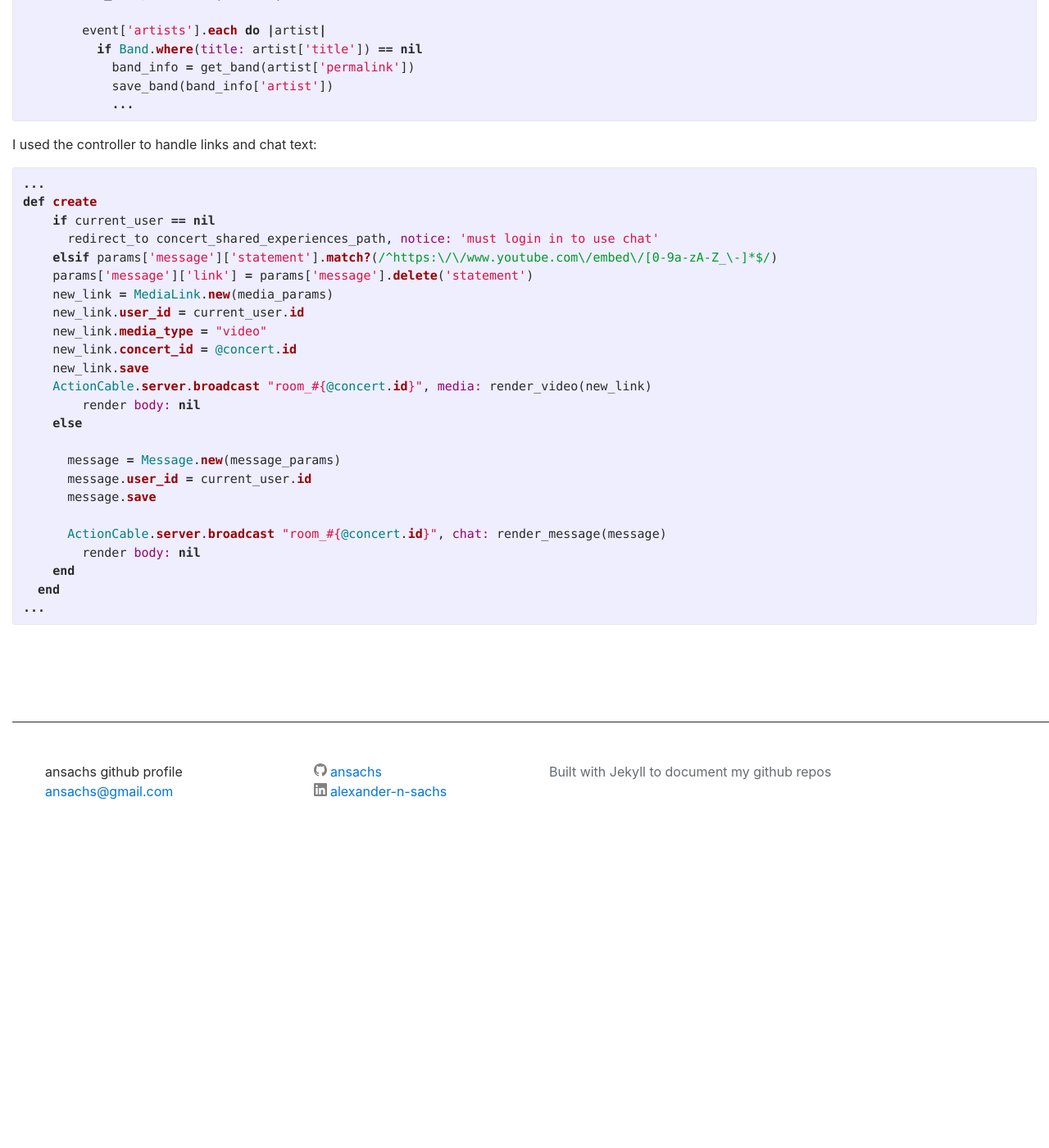
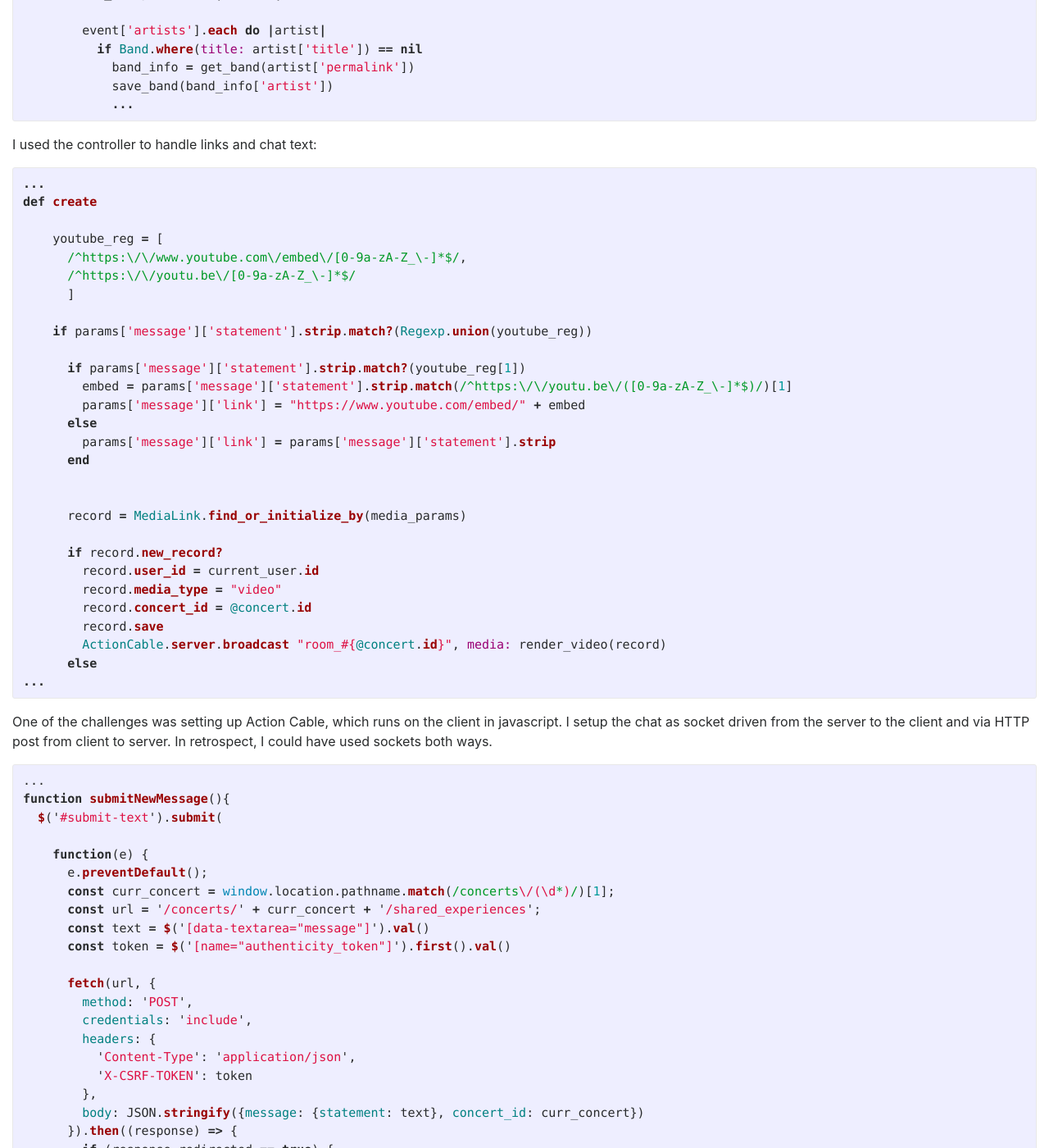
Before and after one commit to ansachs/ansachs.github.io, a Jekyll site: the page built from _posts/2017-12-03-eventshare.markdown, in a window 1280 px wide and 1400 px high, scrolled down 2170 px. Shown: the whole window at 82% size. Built offline with Jekyll 4.4.1, drawn with Linux system fonts in a browser that asks for light colours; nearby versions of some CDN libraries; before the commit the page ends 3198 px from its top, so only the background shows below that; some of the changed text lies outside the part shown.

Commit message:
fixed eventshare

```diff
--- a/_posts/2017-12-03-eventshare.markdown
+++ b/_posts/2017-12-03-eventshare.markdown
@@ -93,28 +93,69 @@ I used the controller to handle links and chat text:
 {% highlight ruby %}
 ...
 def create
-    if current_user == nil
-      redirect_to concert_shared_experiences_path, notice: 'must login in to use chat'
-    elsif params['message']['statement'].match?(/^https:\/\/www.youtube.com\/embed\/[0-9a-zA-Z_\-]*$/)
-    params['message']['link'] = params['message'].delete('statement')
-    new_link = MediaLink.new(media_params)
-    new_link.user_id = current_user.id
-    new_link.media_type = "video"
-    new_link.concert_id = @concert.id
-    new_link.save
-    ActionCable.server.broadcast "room_#{@concert.id}", media: render_video(new_link)
-        render body: nil
-    else
 
-      message = Message.new(message_params)
-      message.user_id = current_user.id
-      message.save
+    youtube_reg = [
+      /^https:\/\/www.youtube.com\/embed\/[0-9a-zA-Z_\-]*$/,
+      /^https:\/\/youtu.be\/[0-9a-zA-Z_\-]*$/
+      ]
 
-      ActionCable.server.broadcast "room_#{@concert.id}", chat: render_message(message)
-        render body: nil
-    end
-  end
+    if params['message']['statement'].strip.match?(Regexp.union(youtube_reg))
+
+      if params['message']['statement'].strip.match?(youtube_reg[1])
+        embed = params['message']['statement'].strip.match(/^https:\/\/youtu.be\/([0-9a-zA-Z_\-]*$)/)[1]
+        params['message']['link'] = "https://www.youtube.com/embed/" + embed
+      else
+        params['message']['link'] = params['message']['statement'].strip
+      end
+
+
+      record = MediaLink.find_or_initialize_by(media_params)
+
+      if record.new_record?
+        record.user_id = current_user.id
+        record.media_type = "video"
+        record.concert_id = @concert.id
+        record.save
+        ActionCable.server.broadcast "room_#{@concert.id}", media: render_video(record)
+      else
 ...
 {% endhighlight %}
 
-[Eventshare]: https://github.com/ansachs/eventshare
+One of the challenges was setting up Action Cable, which runs on the client in javascript. I setup the chat as socket driven from the server to the client and via HTTP post from client to server. In retrospect, I could have used sockets both ways.
+
+{% highlight javascript %}
+...
+function submitNewMessage(){
+  $('#submit-text').submit(
+
+    function(e) {
+      e.preventDefault();
+      const curr_concert = window.location.pathname.match(/concerts\/(\d*)/)[1];
+      const url = '/concerts/' + curr_concert + '/shared_experiences';
+      const text = $('[data-textarea="message"]').val()
+      const token = $('[name="authenticity_token"]').first().val()
+
+      fetch(url, {
+        method: 'POST',
+        credentials: 'include',
+        headers: {
+          'Content-Type': 'application/json',
+          'X-CSRF-TOKEN': token
+        },
+        body: JSON.stringify({message: {statement: text}, concert_id: curr_concert})
+      }).then((response) => {
+        if (response.redirected == true) {
+          $('.notice').html("please register or login before chatting")
+          $('[data-textarea="message"]').val("")
+          setTimeout(function(){document.querySelector('.notice').innerHTML = ""},10000);
+        }
+      }).catch( err =>{console.log(err)})
+      return false;
+  });
+  ...
+}
+{% endhighlight %}
+
+<a href="https://github.com/ansachs/eventshare" target="_blank">Gigshare</a>
+
+<a href="https://gigshare.herokuapp.com/" target="_blank">Gigshare live on Heroku</a>
```
